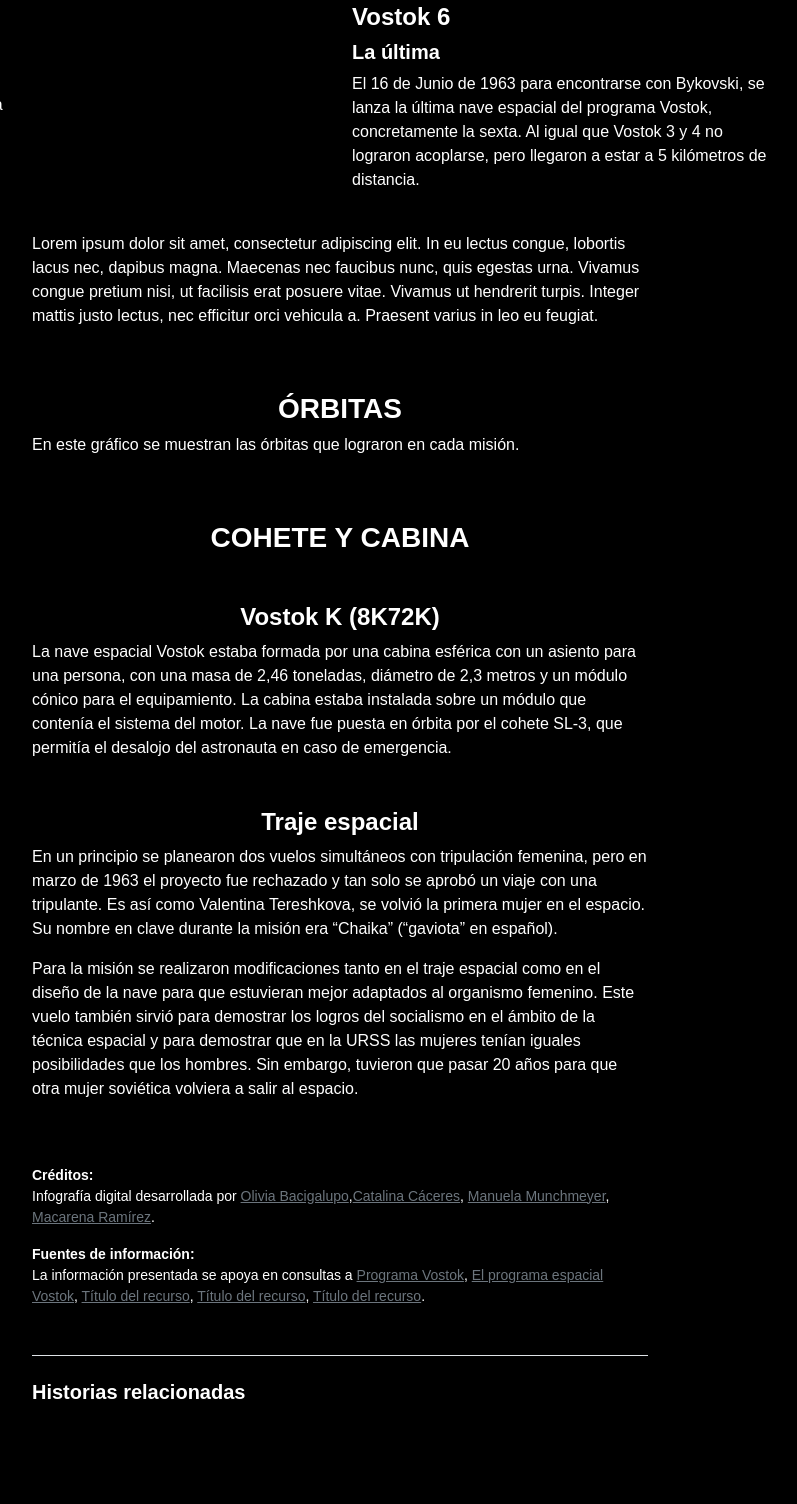
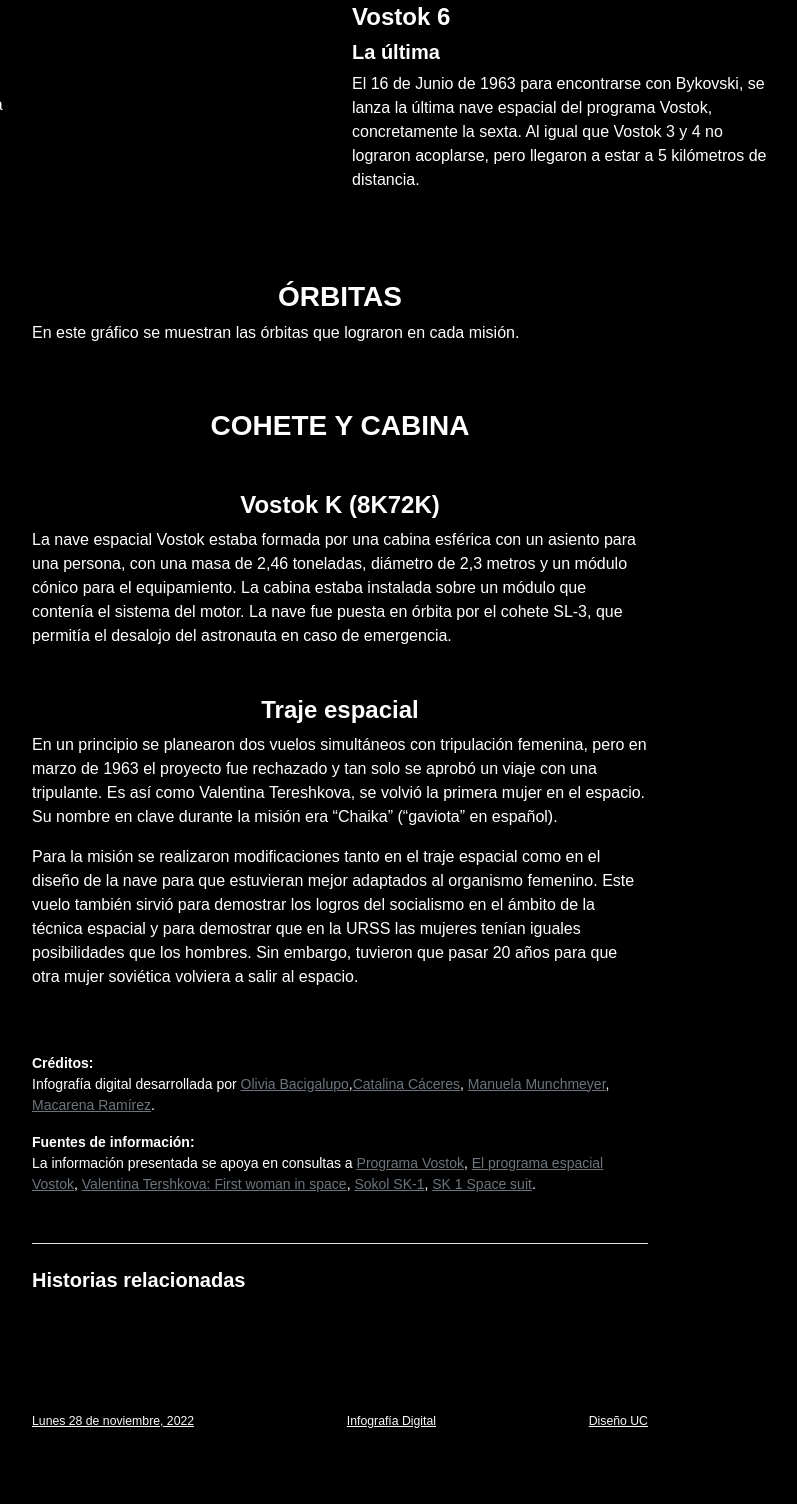
Before and after one commit to ProgramaVostok/infografia-digital, a plain HTML site: page index.html in a window 1280 px wide. Shown: the part 2551-4055 px from the top of the page, without its empty margins (300-1097 px from the left). After the commit the page ends 4005 px from the top, so only its background shows below. Drawn offline with nearby package versions, Linux system fonts and the light colour scheme; no server answers; a web font is replaced by a local one.

Commit message:
Update index.html

```diff
--- a/index.html
+++ b/index.html
@@ -196,18 +196,7 @@
                     </div>
                 </div>
             </div>
-
-
-            <div class="container">
-                <div class="row">
-                    <div class="col-sm-11 col-md-10 col-lg-9 col-xl-8 col-xxl-7 mx-auto">
-                        <p>
-                            Lorem ipsum dolor sit amet, consectetur adipiscing elit. In eu lectus congue, lobortis lacus nec, dapibus magna. Maecenas nec faucibus nunc, quis egestas urna. Vivamus congue pretium nisi, ut facilisis erat posuere vitae. Vivamus ut hendrerit turpis. Integer mattis justo lectus, nec efficitur orci vehicula a. Praesent varius in leo eu feugiat.
-                        </p>
-                    </div>
-                </div>
-            </div>
-        </section>
+ </section>
 
         <section id="apolo_once">
             <div class="container">
@@ -289,7 +278,7 @@
                             <dt>Fuentes de información:</dt>
                             <dd>
                                 La información presentada se apoya en consultas a <a href="https://es.wikipedia.org/wiki/Programa_Vostok" class="link-secondary">Programa Vostok</a>, <a href="https://rusopedia.rt.com/ciencia_y_tecnica/espacio/issue_234.html" class="link-secondary">El programa espacial Vostok</a>,
-                                <a href="#" class="link-secondary">Título del recurso</a>, <a href="#" class="link-secondary">Título del recurso</a>, <a href="#" class="link-secondary">Título del recurso</a>.
+                                <a href="https://www.space.com/21571-valentina-tereshkova.html" class="link-secondary">Valentina Tershkova: First woman in space</a>, <a href="http://www.astronautix.com/s/sokolsk-1.html" class="link-secondary">Sokol SK-1</a>, <a href="https://commons.wikimedia.org/w/index.php?search=SK+1+space+suit&title=Special:MediaSearch&go=Go&type=image" class="link-secondary">SK 1 Space suit</a>.
                             </dd>
                         </dl>
                         <h4 class="border-top pt-4 my-5 fs-5">Historias relacionadas</h4>
```
